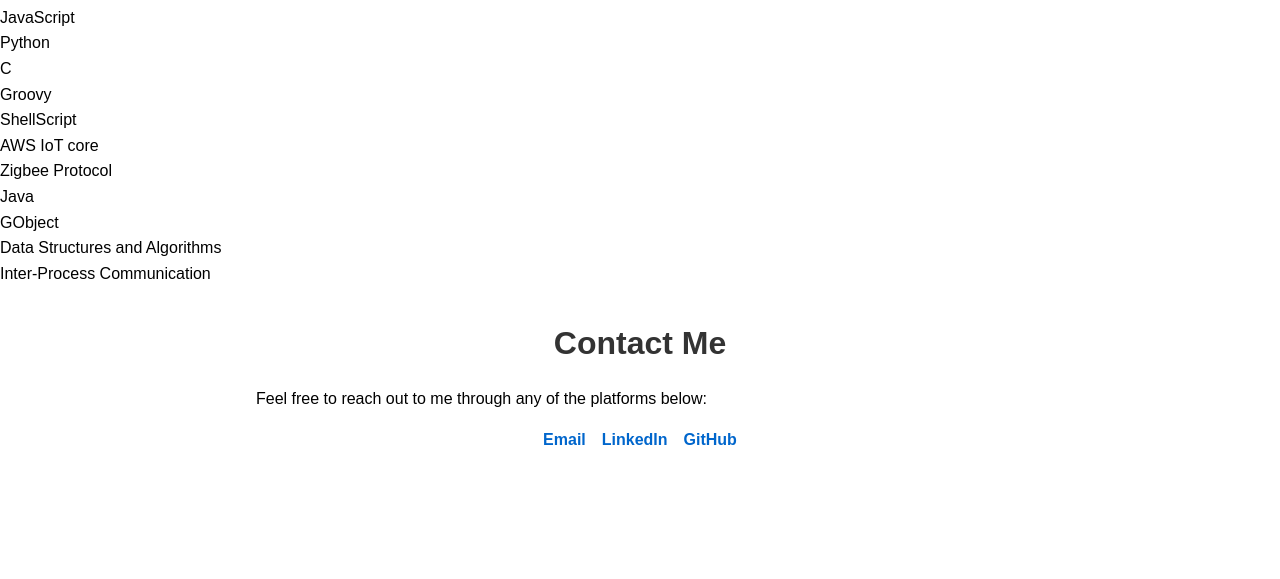
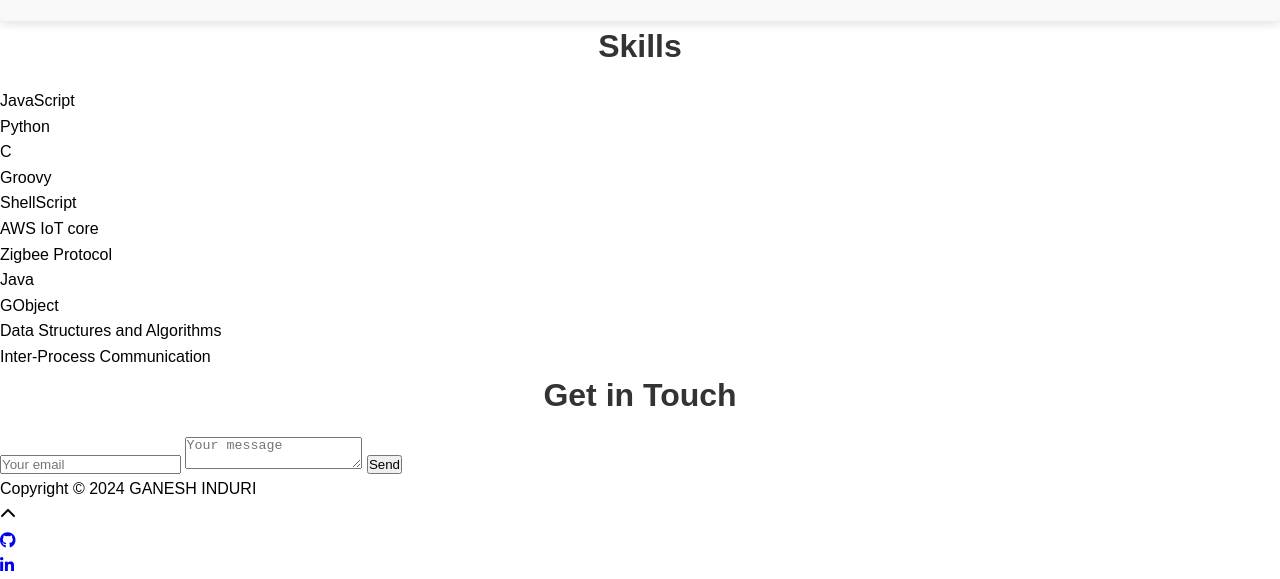
Before and after one commit to GaneshInduri9/portfolio, a plain HTML site: page index.html in a window 1280 px wide. Shown: the part 1066-1645 px from the top of the page. Before the commit the page ends 1551 px from the top, so only its background shows below. Drawn offline with Linux system fonts and the light colour scheme.

Commit message:
Add footer section with dynamic current year and social links
- Created footer layout with copyright information and social media
  links
  - Included a dynamic current year display using JavaScript for
    automatic updates

Signed-off-by: GaneshInduri9 <ganeshInduri4@gmail.com>

```diff
--- a/index.html
+++ b/index.html
@@ -15,6 +15,16 @@
 </head>
 
 <body>
+
+    <div id="mobile-menu-open" class="shadow-large">
+        <i class="fa fa-bars" aria-hidden="true"></i>
+    </div>
+    <!-- End #mobile-menu-toggle -->
+
+    <header>
+        <div id="mobile-menu-close">
+            <span>Close</span> <i class="fa fa-times" aria-hidden="true"></i>
+        </div>
         <ul id="menu" class="shadow">
             <li>
                 <a href="#about">About</a>
@@ -36,6 +46,7 @@
             </li>
         </ul>
     </header>
+    <!-- End header -->
 
     <div id="lead">
         <div id="lead-content">
@@ -127,6 +138,7 @@
     </div>
     <!-- End #projects -->
 
+    <!-- #Skills start -->
     <div id="skills">
         <h2 class="heading">Skills</h2>
         <ul>
@@ -143,18 +155,48 @@
             <li>Inter-Process Communication</li>
         </ul>
     </div>
+    <!-- End #skills -->
 
+    <div id="contact">
+        <h2>Get in Touch</h2>
+        <div id="contact-form">
+            <form method="POST" action="https://formspree.io/email@email.com">
+                <input type="hidden" name="_subject" value="Contact request from personal website" />
+                <input type="email" name="_replyto" placeholder="Your email" required>
+                <textarea name="message" placeholder="Your message" required></textarea>
+                <button type="submit">Send</button>
+            </form>
+        </div>
+        <!-- End #contact-form -->
+    </div>
+    <!-- End #contact -->
+
+    <footer>
+        <div class="container">
+            <div class="row">
+                <div class="col-sm-5 copyright">
+                    <p>
+                        Copyright &copy; <span id="current-year">2024</span> GANESH INDURI
+                    </p>
+                </div>
+                <div class="col-sm-2 top">
+                    <span id="to-top">
+                        <i class="fa fa-chevron-up" aria-hidden="true"></i>
+                    </span>
+                </div>
+                <div class="col-sm-5 social">
+                    <ul>
+                        <li>
+                            <a href="https://github.com/GaneshInduri9" target="_blank"><i class="fa fa-github" aria-hidden="true"></i></a>
+                        </li>
+                        <li>
+                            <a href="https://www.linkedin.com/in/ganeshinduri9" target="_blank"><i class="fa fa-linkedin" aria-hidden="true"></i></a>
+                        </li>
+                    </ul>
+                </div>
+            </div>
+        </div>
+    </footer>
 </body>
 
-
-<section id="contact">
-    <h2>Contact Me</h2>
-    <p>Feel free to reach out to me through any of the platforms below:</p>
-    <ul class="contact-list">
-        <li><a href="mailto: ganeshinduri4@gmail.com">Email</a></li>
-        <li><a href="https://www.linkedin.com/in/ganeshinduri9/">LinkedIn</a></li>
-        <li><a href="https://github.com/GaneshInduri9">GitHub</a></li>
-    </ul>
-</section>
-
 </html>
```
Lines whose indentation alone changed are shown as unchanged.
